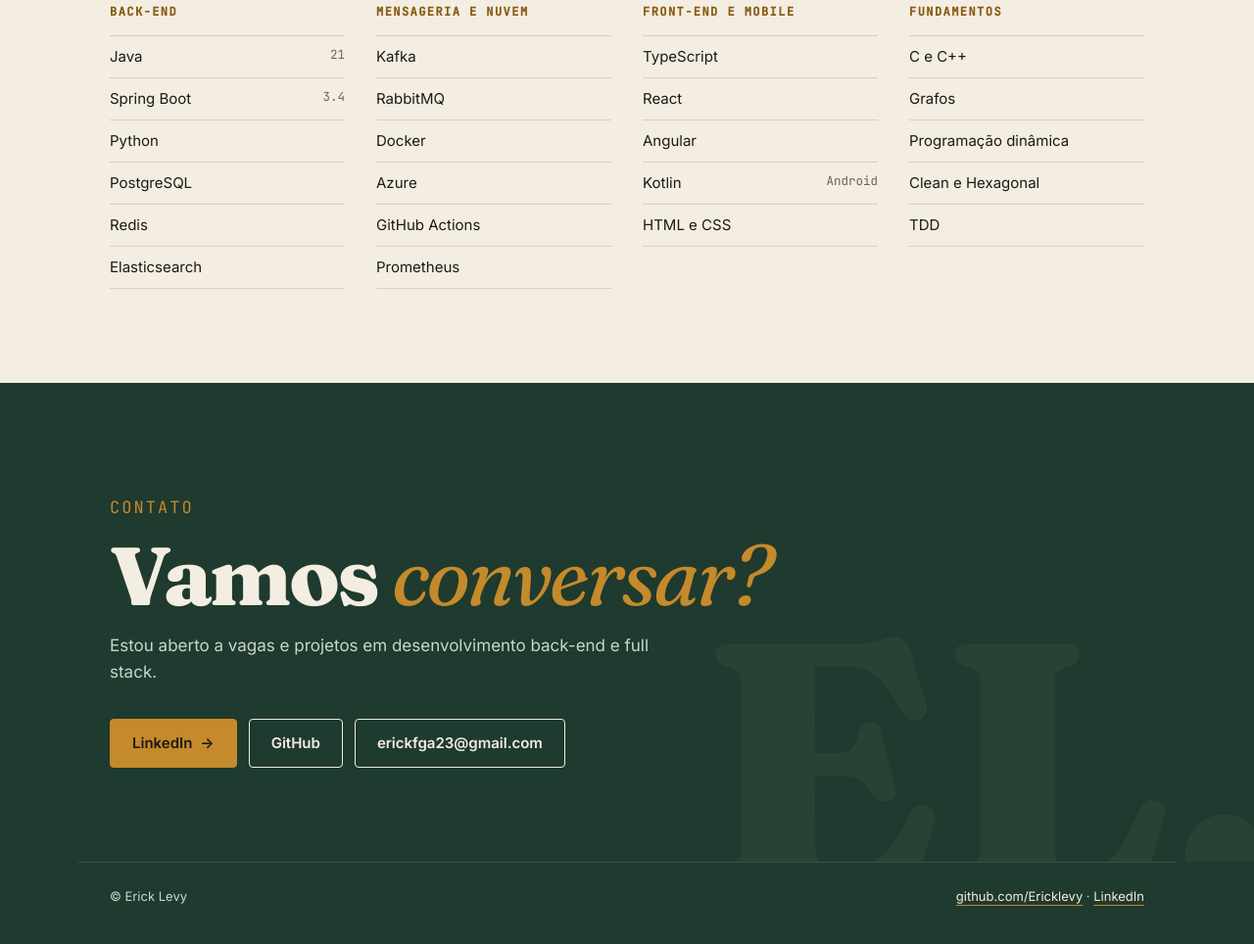
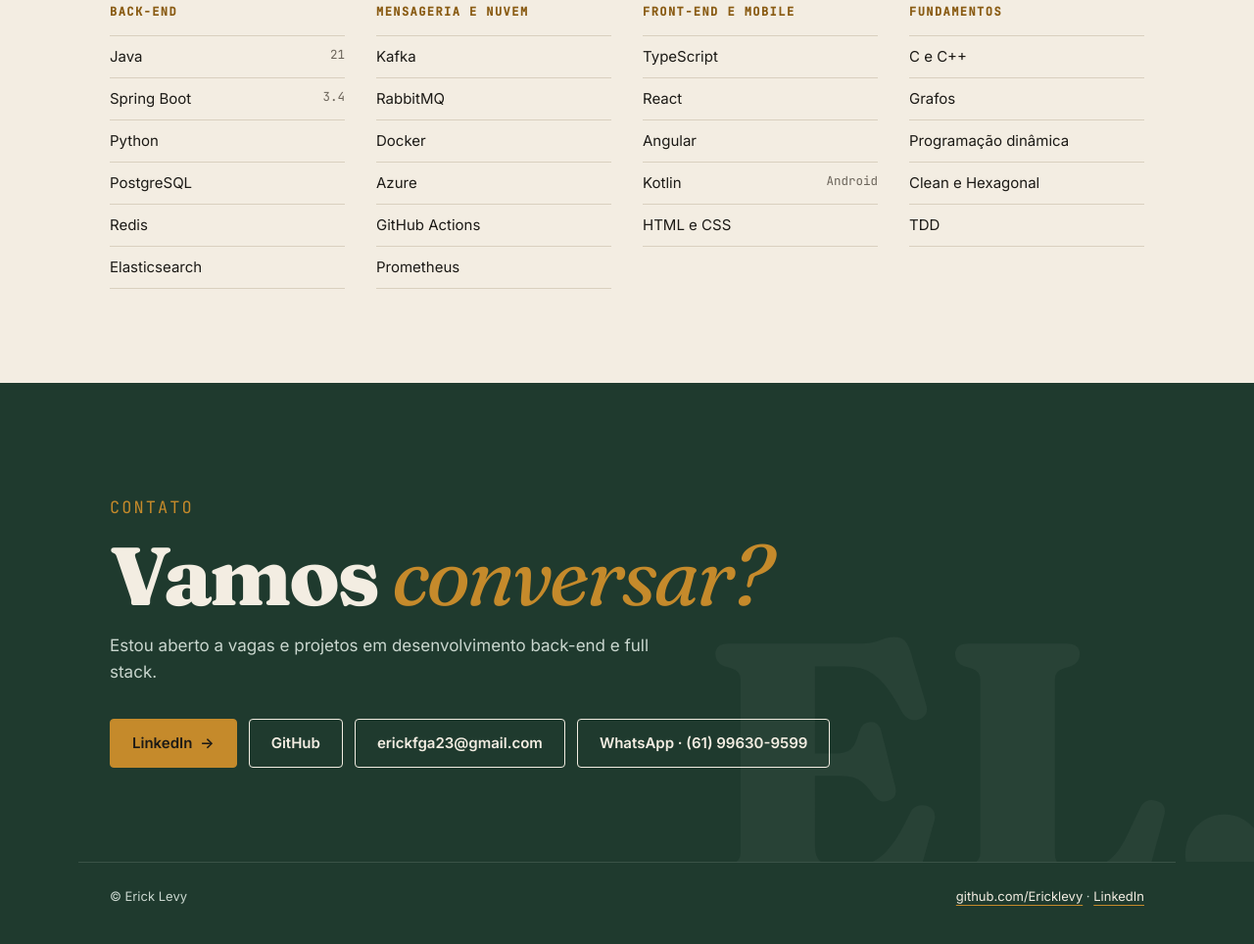
Before and after one commit to Ericklevy/ericklevy.github.io, a plain HTML site: page index.html in a window 1280 px wide. Shown: the part 9786-10750 px from the top of the page at 98% size. Drawn offline with Linux system fonts and the light colour scheme.

Commit message:
Adiciona WhatsApp no contato
Co-Authored-By: Claude Opus 5.5 <noreply@anthropic.com>
Claude-Session: https://claude.ai/code/session_01CxR4VT6RtGcowUtCPwxrRZ

```diff
--- a/index.html
+++ b/index.html
@@ -830,6 +830,7 @@
       <a class="btn solid" href="https://www.linkedin.com/in/erick-levy-325077165/">LinkedIn <span class="arr">→</span></a>
       <a class="btn" href="https://github.com/Ericklevy">GitHub</a>
       <a class="btn" href="mailto:erickfga23@gmail.com">erickfga23@gmail.com</a>
+      <a class="btn" href="https://wa.me/5561996309599">WhatsApp · (61) 99630-9599</a>
     </div>
   </div>
 </section>
```
